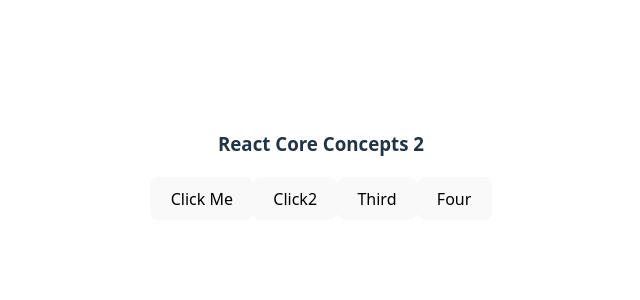
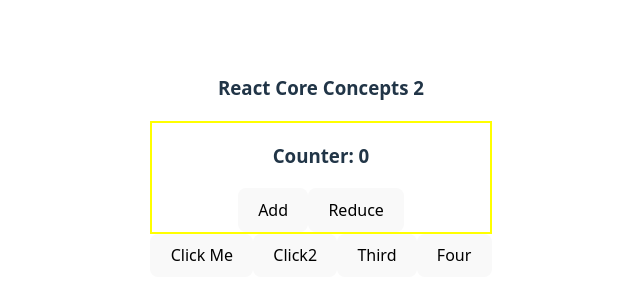
Before and after one commit to sohanur28/explore-react-core-concepts-part2, a React (Vite) app: page / in a window 1280 px wide. Shown: the part 234-534 px from the top of the page, without its empty margins (319-959 px from the left). Built offline with nearby package versions, Linux system fonts and the light colour scheme.

Commit message:
useState

```diff
--- a/src/App.jsx
+++ b/src/App.jsx
@@ -1,4 +1,5 @@
 import './App.css'
+import Counter from './Counter';
 
 function App() {
 
@@ -16,6 +17,8 @@
   return (
     <>
       <h3>React Core Concepts 2</h3>
+      <Counter></Counter>
+
       {/* <button onclick="handleClick()">Click Me</button>  this normal js for */}
       <button onClick={handleClick}>Click Me</button>
       <button onClick={handleClick2}>Click2</button>
--- /dev/null
+++ b/src/Counter.jsx
@@ -0,0 +1,23 @@
+import { useState } from "react"
+
+export default function Counter(){
+    const [count, setCount] = useState(0);
+
+    const handleAdd = () =>{
+        const newCount = count + 1;
+        setCount(newCount)
+    }
+
+    const handleReduce = () =>{
+        const newCount = count - 1;
+        setCount(newCount)
+    }
+
+    return (
+        <div style={{border: '2px solid yellow'}}>
+            <h3>Counter: {count}</h3>
+            <button onClick={handleAdd}>Add</button>
+            <button onClick={handleReduce}>Reduce</button>
+        </div>
+    )
+}
```
